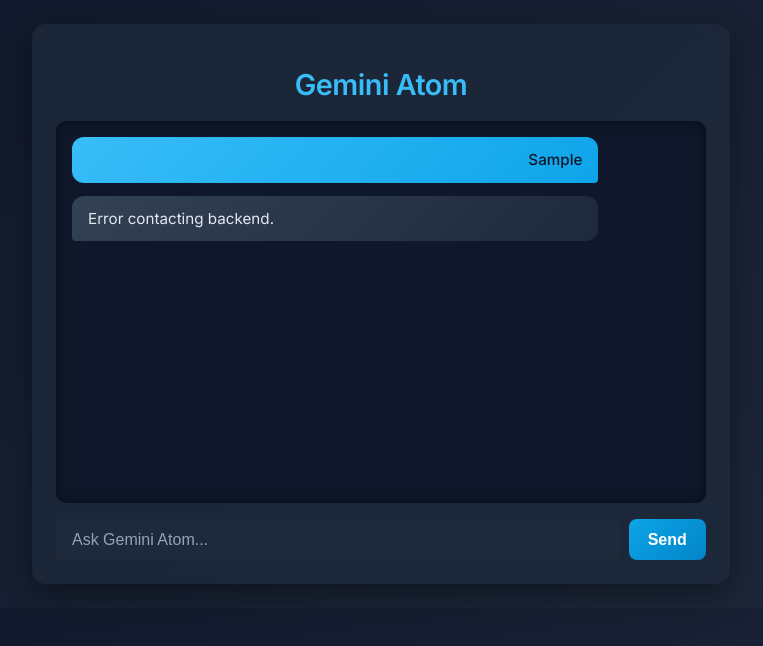
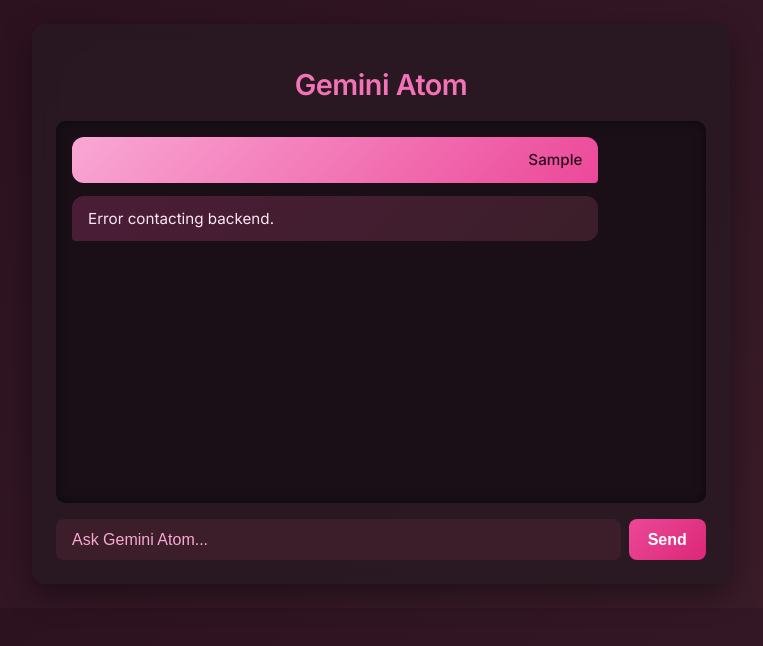
Before and after one commit to cravant/geminiatom, a plain HTML site: page docs/index.html in a window 1280 px wide. Both pictures are taken after typing "Sample" into the empty fields and a click on the button "Send". Shown: the whole page, without its empty margins (259-1022 px from the left). Drawn offline with Linux system fonts and the light colour scheme; no server answers.

Commit message:
Update index.css

```diff
--- a/docs/index.css
+++ b/docs/index.css
@@ -4,20 +4,20 @@
 /* Global styles */
 body {
   font-family: 'Inter', sans-serif;
-  background: linear-gradient(135deg, #0f172a, #1e293b);
+  background: linear-gradient(135deg, #2a0f1e, #3b1e29);
   display: flex;
   flex-direction: column;
   align-items: center;
   margin: 0;
   padding: 1.5rem;
-  color: #e2e8f0;
+  color: #fce7f3;
 }
 
 /* App container */
 #app {
   max-width: 650px;
   width: 100%;
-  background: rgba(30, 41, 59, 0.85);
+  background: rgba(41, 25, 35, 0.85);
   backdrop-filter: blur(12px);
   border-radius: 14px;
   padding: 1.5rem;
@@ -32,7 +32,7 @@
   font-size: 1.8rem;
   margin-bottom: 1.2rem;
   font-weight: 600;
-  color: #38bdf8;
+  color: #f472b6;
   letter-spacing: -0.5px;
 }
 
@@ -45,7 +45,7 @@
   padding: 1rem;
   margin-bottom: 1rem;
   border-radius: 10px;
-  background: #0f172a;
+  background: #1a0f17;
   box-shadow: inset 0 0 12px rgba(0,0,0,0.5);
   scroll-behavior: smooth;
 }
@@ -63,20 +63,20 @@
 }
 
 .message.user {
-  background: linear-gradient(135deg, #38bdf8, #0ea5e9);
+  background: linear-gradient(135deg, #f9a8d4, #ec4899);
   align-self: flex-end;
   text-align: right;
   border-bottom-right-radius: 4px;
-  color: #0f172a;
+  color: #2a0f1e;
   font-weight: 500;
 }
 
 .message.bot {
-  background: linear-gradient(135deg, #334155, #1e293b);
+  background: linear-gradient(135deg, #4b1d37, #3b1e29);
   align-self: flex-start;
   text-align: left;
   border-bottom-left-radius: 4px;
-  color: #e2e8f0;
+  color: #fce7f3;
 }
 
 /* Form styles */
@@ -92,17 +92,17 @@
   border-radius: 8px;
   border: none;
   outline: none;
-  background: #1e293b;
-  color: #e2e8f0;
+  background: #3b1e29;
+  color: #fce7f3;
   transition: background 0.2s ease, border-color 0.2s ease;
 }
 
 input[type="text"]::placeholder {
-  color: #94a3b8;
+  color: #f9a8d4;
 }
 
 input[type="text"]:focus {
-  background: #334155;
+  background: #4b1d37;
 }
 
 /* Send button */
@@ -111,7 +111,7 @@
   font-size: 1rem;
   border-radius: 8px;
   border: none;
-  background: linear-gradient(135deg, #0ea5e9, #0284c7);
+  background: linear-gradient(135deg, #ec4899, #db2777);
   color: white;
   font-weight: 600;
   cursor: pointer;
@@ -119,7 +119,7 @@
 }
 
 button:hover {
-  background: linear-gradient(135deg, #0284c7, #0369a1);
+  background: linear-gradient(135deg, #db2777, #be185d);
 }
 
 button:active {
@@ -132,12 +132,12 @@
 }
 
 #chat-window::-webkit-scrollbar-thumb {
-  background: #475569;
+  background: #7f1d4a;
   border-radius: 3px;
 }
 
 #chat-window::-webkit-scrollbar-thumb:hover {
-  background: #94a3b8;
+  background: #f472b6;
 }
 
 /* Animations */
```
